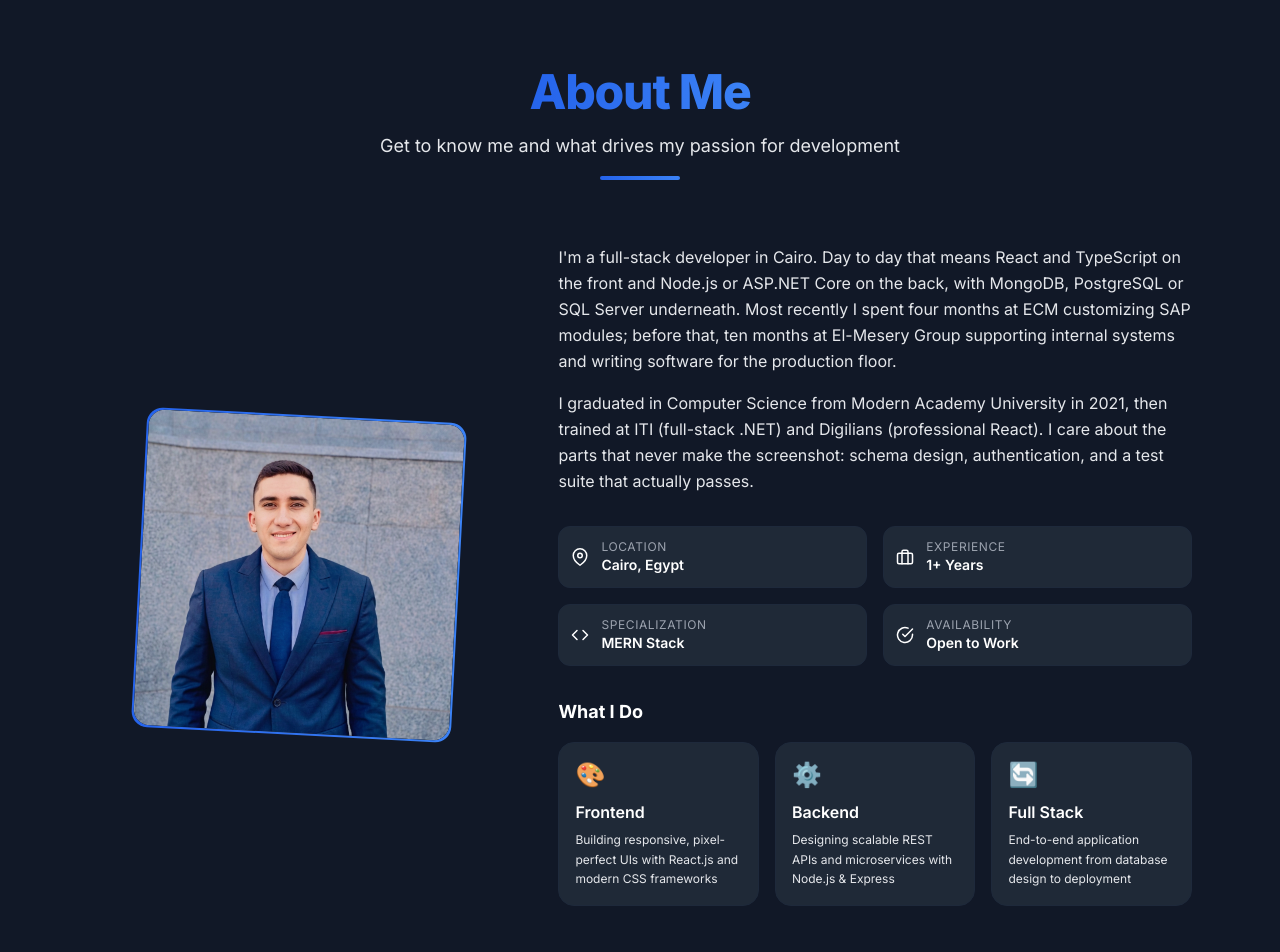
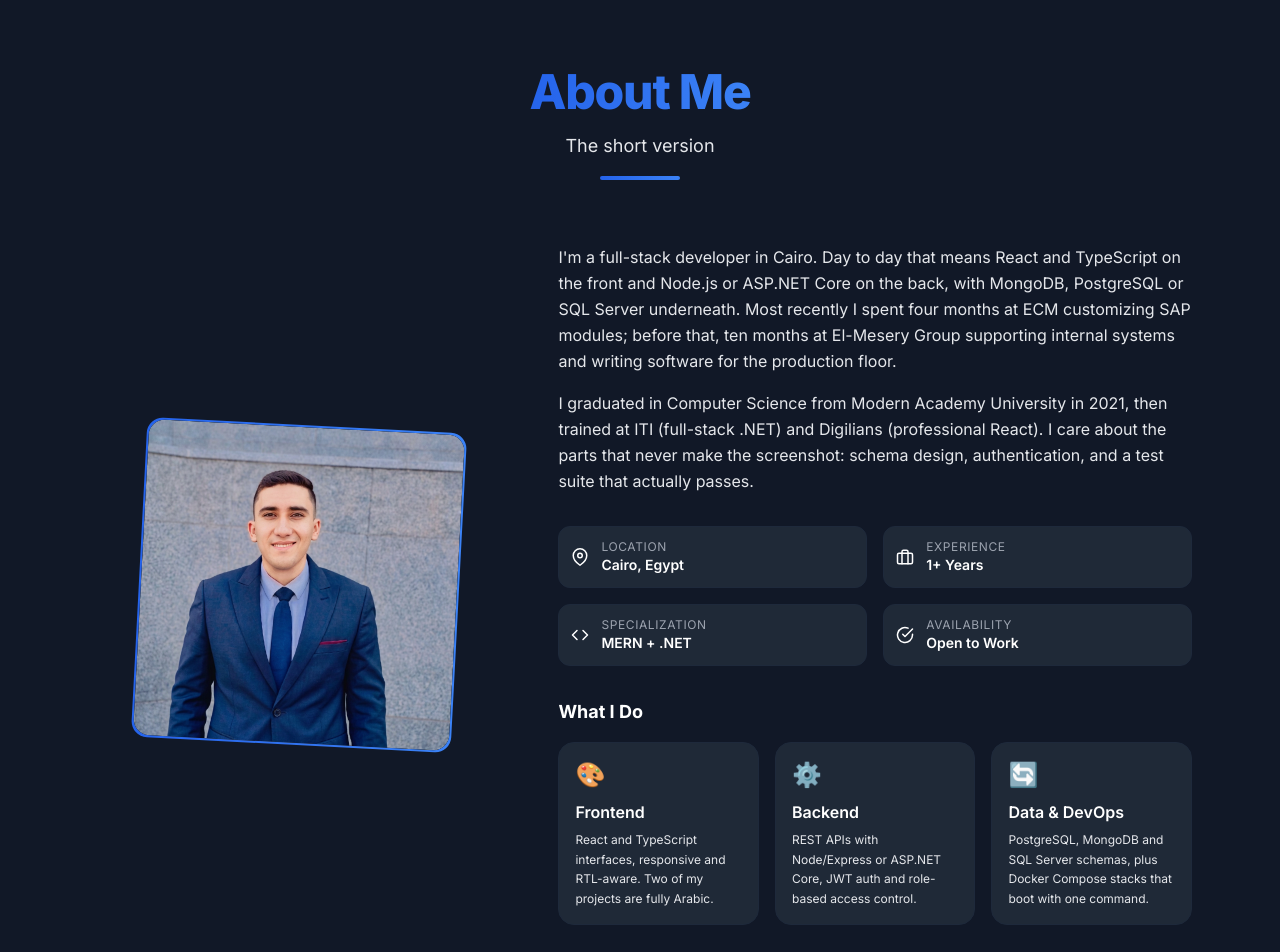
Before and after one commit to OmarELswaf/portfolio, a React (Vite) app: page / in a window 1280 px wide. Shown: the part 860-1812 px from the top of the page. Built offline with nearby package versions, Linux system fonts and the light colour scheme.

Commit message:
Update About.jsx

```diff
--- a/src/components/sections/About.jsx
+++ b/src/components/sections/About.jsx
@@ -19,7 +19,7 @@ const staggerContainer = {
 const infoItems = [
   { icon: FiMapPin, label: 'Location', value: personalInfo.location },
   { icon: FiBriefcase, label: 'Experience', value: '1+ Years' },
-  { icon: FiCode, label: 'Specialization', value: 'MERN Stack' },
+  { icon: FiCode, label: 'Specialization', value: 'MERN + .NET' },
   { icon: FiCheckCircle, label: 'Availability', value: 'Open to Work' },
 ];
 
@@ -27,17 +27,17 @@ const whatIDo = [
   {
     icon: '🎨',
     title: 'Frontend',
-    description: 'Building responsive, pixel-perfect UIs with React.js and modern CSS frameworks',
+    description: 'React and TypeScript interfaces, responsive and RTL-aware. Two of my projects are fully Arabic.',
   },
   {
     icon: '⚙️',
     title: 'Backend',
-    description: 'Designing scalable REST APIs and microservices with Node.js & Express',
+    description: 'REST APIs with Node/Express or ASP.NET Core, JWT auth and role-based access control.',
   },
   {
     icon: '🔄',
-    title: 'Full Stack',
-    description: 'End-to-end application development from database design to deployment',
+    title: 'Data & DevOps',
+    description: 'PostgreSQL, MongoDB and SQL Server schemas, plus Docker Compose stacks that boot with one command.',
   },
 ];
 
@@ -45,7 +45,7 @@ export default function About() {
   return (
     <section id="about" className="py-24 md:py-32 bg-[var(--bg-secondary)]">
       <div className="max-w-6xl mx-auto px-6">
-        <SectionHeading title="About Me" subtitle="Get to know me and what drives my passion for development" />
+        <SectionHeading title="About Me" subtitle="The short version" />
 
         <div className="flex flex-col lg:flex-row gap-12 items-center">
           {/* Left - Avatar Placeholder */}
```
